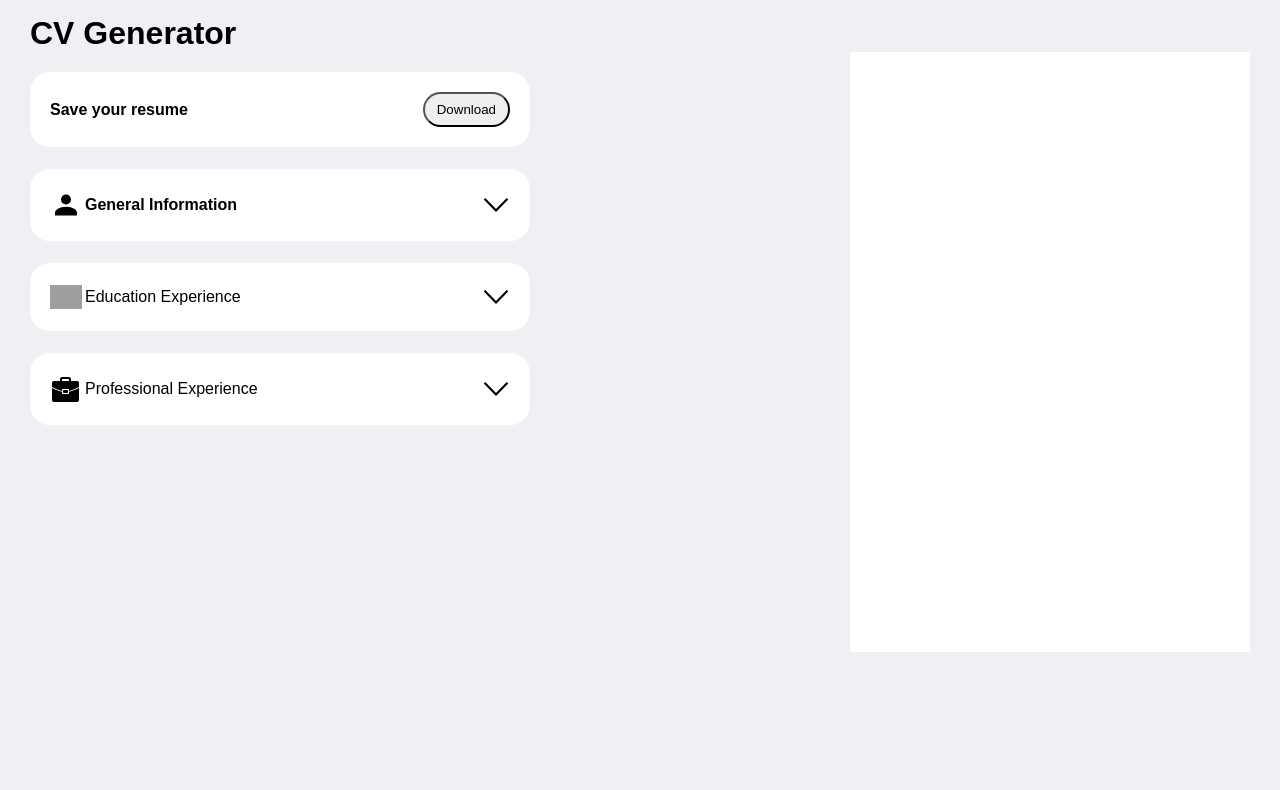
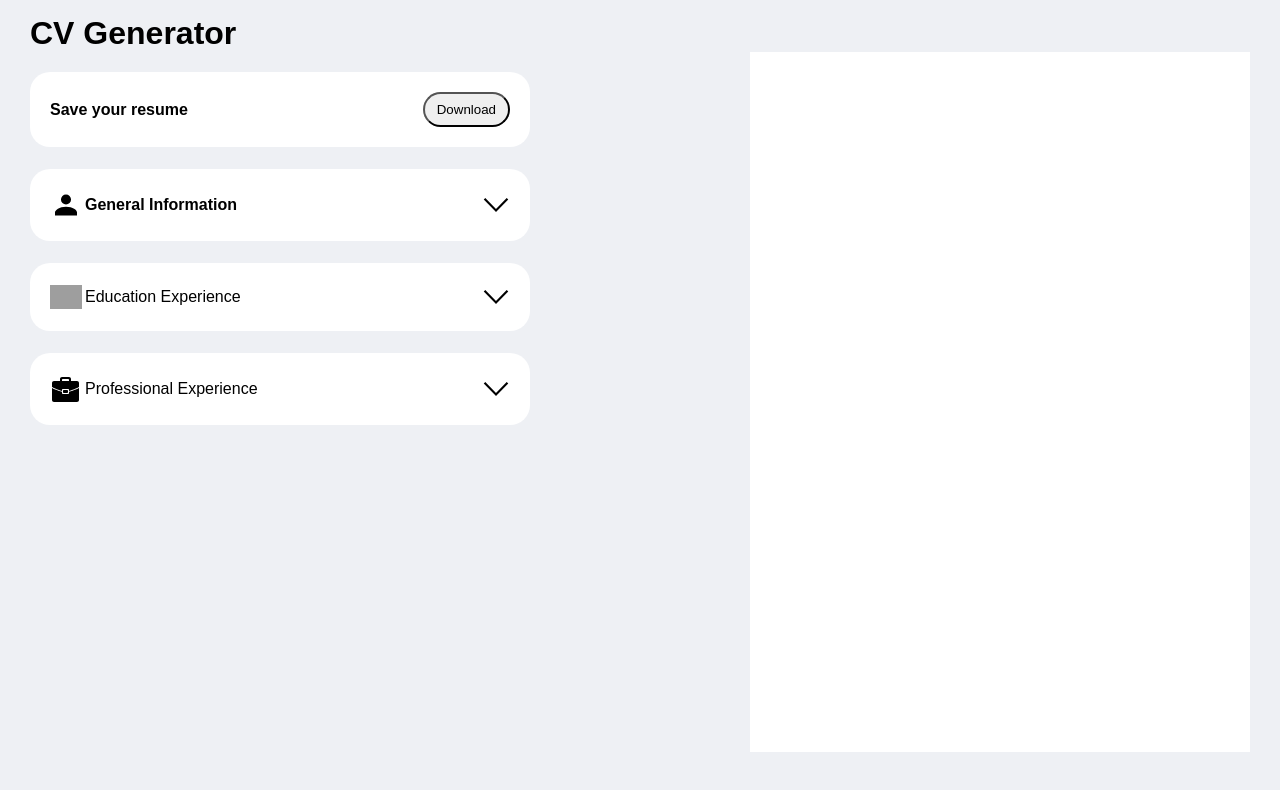
Before and after one commit to NourAmged/cv-application, a React (Vite) app: page / in a window 1280 px wide. Shown: the top 790 px of the page. Built offline with nearby package versions, Linux system fonts and the light colour scheme; grey boxes are pictures that could not be loaded.

Commit message:
improving style for cv display

```diff
--- a/src/App.jsx
+++ b/src/App.jsx
@@ -11,7 +11,6 @@ function Header() {
 
 function App() {
   const [generalInfo, setGeneralInfo] = useState(null);
-
   return (
     <>
       <Header />
--- a/src/components/cv.jsx
+++ b/src/components/cv.jsx
@@ -5,9 +5,11 @@ function CV({ generalInfo }) {
         {generalInfo ? (
           <>
             <h2>{generalInfo.name}</h2>
-            <p>Email: {generalInfo.email}</p>
-            <p>Phone: {generalInfo.phone}</p>
-            <p>Location: {generalInfo.cityProvince}</p>
+            <div>
+              <span>{generalInfo.email}</span>
+              <span>{generalInfo.phone}</span>
+              <span>{generalInfo.cityProvince}</span>
+            </div>
           </>
         ) : (
           ""
--- a/src/components/generalInformationForm.jsx
+++ b/src/components/generalInformationForm.jsx
@@ -1,5 +1,4 @@
 function GiForm({ onSubmitData }) {
-
   const handleSubmit = (e) => {
     e.preventDefault();
     const formData = new FormData(e.target);
@@ -15,6 +14,7 @@ function GiForm({ onSubmitData }) {
   };
 
   return (
+    <>
       <form className="gi-form" onSubmit={handleSubmit}>
         <label htmlFor="full-name">Full Name</label>
         <input
@@ -52,6 +52,7 @@ function GiForm({ onSubmitData }) {
         <br />
         <button type="submit">Save</button>
       </form>
+    </>
   );
 }
 
--- a/src/index.css
+++ b/src/index.css
@@ -17,7 +17,7 @@ textarea {
 }
 
 
-.main-container{
+.main-container {
     display: flex;
     flex-wrap: wrap;
     justify-content: space-between;
@@ -81,10 +81,10 @@ textarea {
     padding-bottom: 16px;
 }
 
-.cv-container{
+.cv-container {
     background-color: white;
-    width: 400px;
-    height: 600px;
+    width: 500px;
+    min-height: 700px;
     margin-right: 30px;
 }
 
@@ -113,3 +113,18 @@ textarea {
     margin-top: 3px;
     border-style: none;
 }
+
+.cv-main-info {
+    padding: 22px;
+    font-size: 12px;
+    display: flex;
+    align-items: center;
+    justify-content: center;
+    flex-direction: column;
+    gap: 12px;
+}
+
+.cv-main-info div{
+    display: flex;
+    gap: 12px   ;
+}
```
Lines whose indentation alone changed are shown as unchanged.
